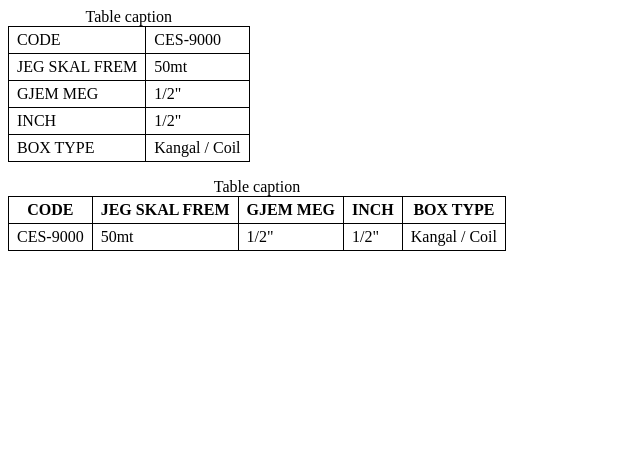
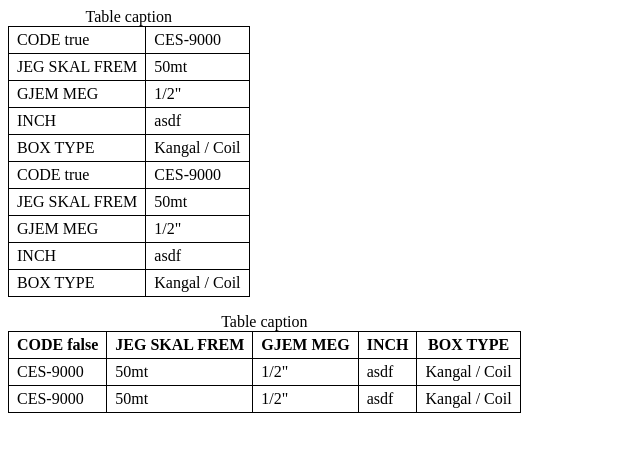
Before and after one commit to lebbe/pocota, a React (Vite) app: page / in a window 1280 px wide. Shown: the top 452 px of the page, without its empty margins (0-640 px from the left). Built offline with nearby package versions, Linux system fonts and the light colour scheme.

Commit message:
Update information about headers within useLayoutEffect to prevent it being done several times. Set headerElement as state in TD to enforce its render.

```diff
--- a/src/App.tsx
+++ b/src/App.tsx
@@ -8,7 +8,7 @@ function ExampleTable(props: { mobile: boolean }) {
       <caption>Table caption</caption>
       <Thead>
         <Tr>
-          <Th>CODE</Th>
+          <Th>CODE {props.mobile + ''}</Th>
           <Th>JEG SKAL FREM</Th>
           <Th>GJEM MEG</Th>
           <Th>INCH</Th>
@@ -20,7 +20,14 @@ function ExampleTable(props: { mobile: boolean }) {
           <Td>CES-9000</Td>
           <Td>50mt</Td>
           <Td>1/2"</Td>
+          <Td>asdf</Td>
+          <Td>Kangal / Coil</Td>
+        </Tr>
+        <Tr>
+          <Td>CES-9000</Td>
+          <Td>50mt</Td>
           <Td>1/2"</Td>
+          <Td>asdf</Td>
           <Td>Kangal / Coil</Td>
         </Tr>
       </Tbody>
--- a/src/PTable.tsx
+++ b/src/PTable.tsx
@@ -1,4 +1,10 @@
-import React, { useContext, useRef, ReactNode } from 'react'
+import React, {
+  useContext,
+  useRef,
+  ReactNode,
+  useLayoutEffect,
+  useState,
+} from 'react'
 
 import {
   TableProps,
@@ -50,7 +56,7 @@ export function Table(props: TableProps & { mobile: boolean }) {
         mobile,
         numberOfHeads: 0,
         janitor: useRef<PTableJanitor>({
-          currentIndex: -1,
+          currentIndex: 0,
           headers: [],
           insideHead: false,
         }),
@@ -66,6 +72,7 @@ export function Thead(props: TheadProps) {
   const janitor = context.janitor.current
 
   janitor.insideHead = true
+  janitor.headers = []
   return <thead {...props} />
 }
 
@@ -73,9 +80,11 @@ export function Th(props: ThProps) {
   const context = useContext(TableContext)
   const janitor = context.janitor.current
 
-  janitor.headers.push({
-    content: props.children,
-  })
+  useLayoutEffect(function () {
+    janitor.headers.push({
+      content: props.children,
+    })
+  }, [])
 
   return !context.mobile ? <th {...props} /> : null
 }
@@ -97,8 +106,6 @@ export function Tr(props: TrProps) {
   const context = useContext(TableContext)
   const janitor = context.janitor.current
 
-  janitor.currentIndex = 0
-
   if (context.mobile) {
     if (janitor.insideHead) {
       // Not actually rendering anything, just gathering intel on heads
@@ -111,14 +118,21 @@ export function Tr(props: TrProps) {
 
 export function Td(props: TdProps) {
   const context = useContext(TableContext)
-  const janitor = context.janitor.current
-  const currentIndex = janitor.currentIndex++
-  const { content } = janitor.headers[currentIndex]
+  const [headerElement, setHeaderElement] = useState<ReactNode>(null)
+
+  useLayoutEffect(function () {
+    const janitor = context.janitor.current
+    setHeaderElement(janitor.headers[janitor.currentIndex++].content)
+
+    if (janitor.currentIndex === janitor.headers.length) {
+      janitor.currentIndex = 0
+    }
+  }, [])
 
   if (context.mobile) {
     return (
       <tr>
-        <td>{content}</td>
+        <td>{headerElement}</td>
         <td {...props} />
       </tr>
     )
```
Also changed, not shown: package.json (+5 -5 lines).
